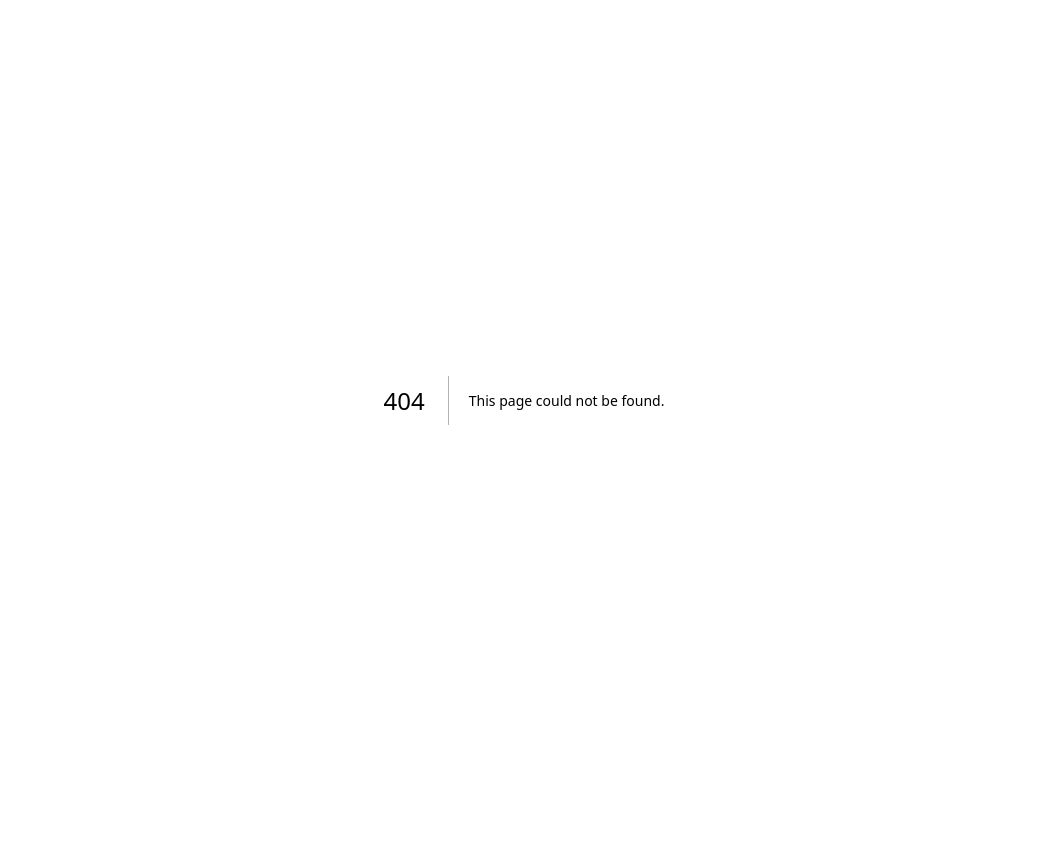
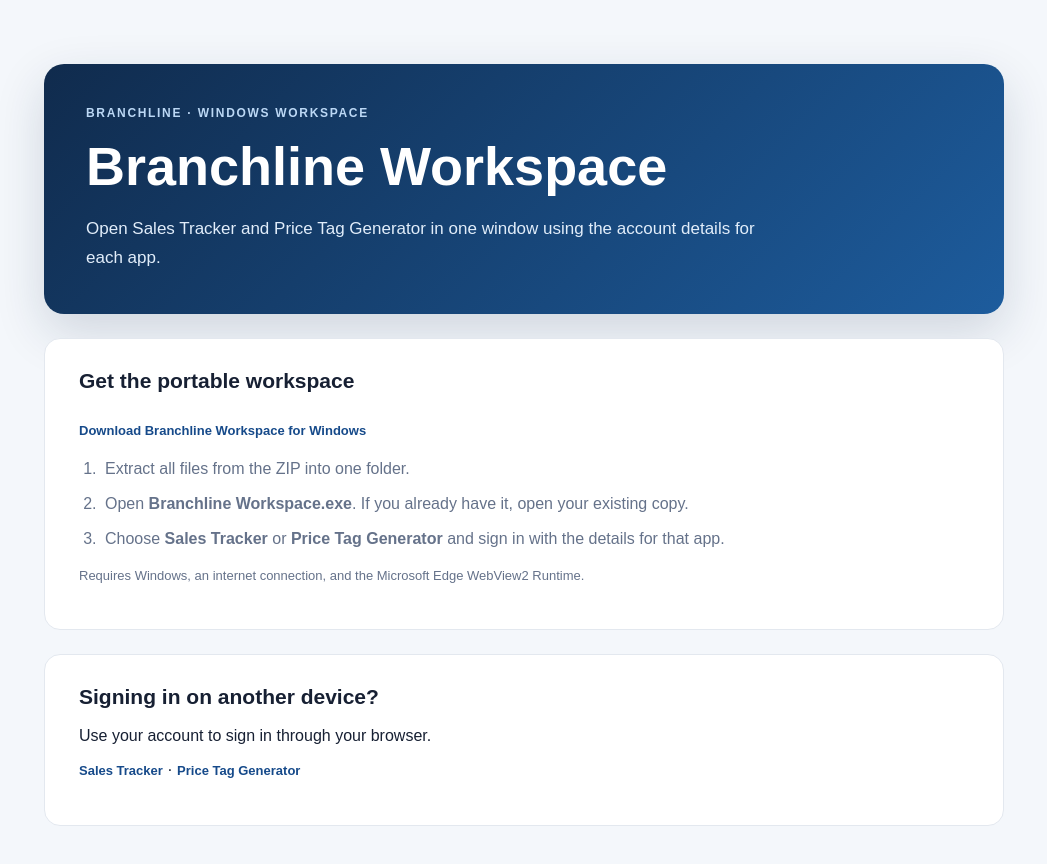
Before and after one commit to kzamora19/first-megasaver-ptg, a Next.js app: page /workspace in a window 1280 px wide. Before the commit this address had no page. Shown: the top 864 px of the page, without its empty margins (116-1163 px from the left). Before the commit the page ends 800 px from the top, so only its background shows below. Built offline with nearby package versions, Linux system fonts and the light colour scheme.

Commit message:
Publish portable Branchline Workspace and link it in PTG invitations (#8)

```diff
--- a/app/invitation/accept/accept-invitation.tsx
+++ b/app/invitation/accept/accept-invitation.tsx
@@ -5,5 +5,5 @@ import { withBasePath } from "@/lib/base-path";
 export default function AcceptInvitation({token}:{token:string}){
  const [busy,setBusy]=useState(false),[done,setDone]=useState(false),[error,setError]=useState("");
  async function accept(){setBusy(true);setError("");try{const r=usesEdgeAccounts?await requestPtgAccounts("POST",{action:"acceptInvitation",token}):await fetch("/api/invitations/accept",{method:"POST",headers:{"Content-Type":"application/json"},body:JSON.stringify({token})});const d=await r.json();if(!r.ok||!d.ok)throw Error(d.message||"Unable to accept invitation.");setDone(true);}catch(e){setError(e instanceof Error?e.message:"Unable to accept invitation.");}finally{setBusy(false);}}
- return <main className="shell"><section className="hero"><p className="eyebrow">FIRST MEGASAVER · ACCOUNT ACTIVATION</p><h1>Accept your invitation</h1><p className="intro">Accepting confirms that you received the invitation at your registered email address.</p></section><section className="panel">{done?<><h2>Invitation accepted</h2><p>Your account is now ready for its first sign-in. Use the username and temporary password from your invitation email. You must create a new password before accessing PTG.</p><a className="admin-link" href={withBasePath("/login")}>Continue to sign in →</a></>:<><h2>Confirm account invitation</h2><p>For your security, this link is used only after you confirm below. The invitation expires after 48 hours and can be used once.</p>{error&&<p className="admin-alert error" role="alert">{error}</p>}<button className="admin-button" disabled={busy||!token} onClick={()=>void accept()}>{busy?"Accepting…":"Accept invitation"}</button></>}</section></main>;
+ return <main className="shell"><section className="hero"><p className="eyebrow">FIRST MEGASAVER · ACCOUNT ACTIVATION</p><h1>Accept your invitation</h1><p className="intro">Accepting confirms that you received the invitation at your registered email address.</p></section><section className="panel">{done?<><h2>Invitation accepted</h2><p>Open Branchline Workspace, choose Price Tag Generator, and sign in with the credentials in your invitation email.</p><a className="admin-link" href={withBasePath("/workspace/")}>Get Branchline Workspace →</a></>:<><h2>Confirm account invitation</h2><p>For your security, this link is used only after you confirm below. The invitation expires after 48 hours and can be used once.</p>{error&&<p className="admin-alert error" role="alert">{error}</p>}<button className="admin-button" disabled={busy||!token} onClick={()=>void accept()}>{busy?"Accepting…":"Accept invitation"}</button></>}</section></main>;
 }
--- /dev/null
+++ b/app/workspace/page.tsx
@@ -0,0 +1,36 @@
+import { withBasePath } from "@/lib/base-path";
+
+export const metadata = {
+  title: "Branchline Workspace for Windows",
+  description: "Download one portable workspace for Sales Tracker and Price Tag Generator.",
+};
+
+export default function WorkspaceDownloadPage() {
+  return (
+    <main className="shell">
+      <section className="hero">
+        <p className="eyebrow">BRANCHLINE · WINDOWS WORKSPACE</p>
+        <h1>Branchline Workspace</h1>
+        <p className="intro">Open Sales Tracker and Price Tag Generator in one window using the account details for each app.</p>
+      </section>
+      <section className="panel install-panel">
+        <h2>Get the portable workspace</h2>
+        <p><a className="admin-link" href={withBasePath("/branchline-workspace-windows.zip")} download>
+          Download Branchline Workspace for Windows
+        </a></p>
+        <ol>
+          <li>Extract all files from the ZIP into one folder.</li>
+          <li>Open <strong>Branchline Workspace.exe</strong>. If you already have it, open your existing copy.</li>
+          <li>Choose <strong>Sales Tracker</strong> or <strong>Price Tag Generator</strong> and sign in with the details for that app.</li>
+        </ol>
+        <p className="admin-muted">Requires Windows, an internet connection, and the Microsoft Edge WebView2 Runtime.</p>
+      </section>
+      <section className="panel">
+        <h2>Signing in on another device?</h2>
+        <p>Use your account to sign in through your browser.</p>
+        <p><a className="admin-link" href="https://kzamora19.github.io/branchline/">Sales Tracker</a>
+          {" · "}<a className="admin-link" href={withBasePath("/login/")}>Price Tag Generator</a></p>
+      </section>
+    </main>
+  );
+}
```
Also changed, not shown: 2 other files (tests, documents, lock files or other folders).
